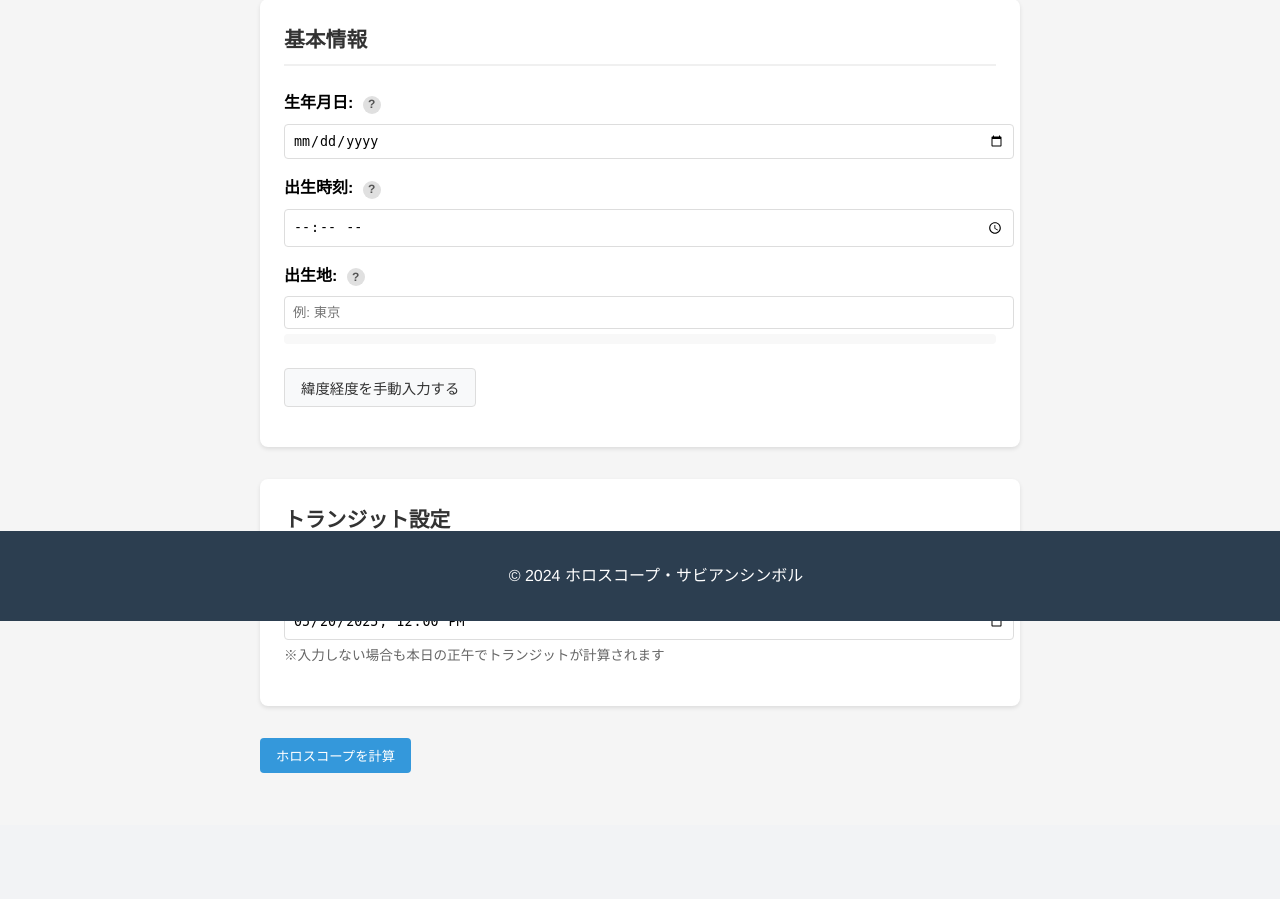
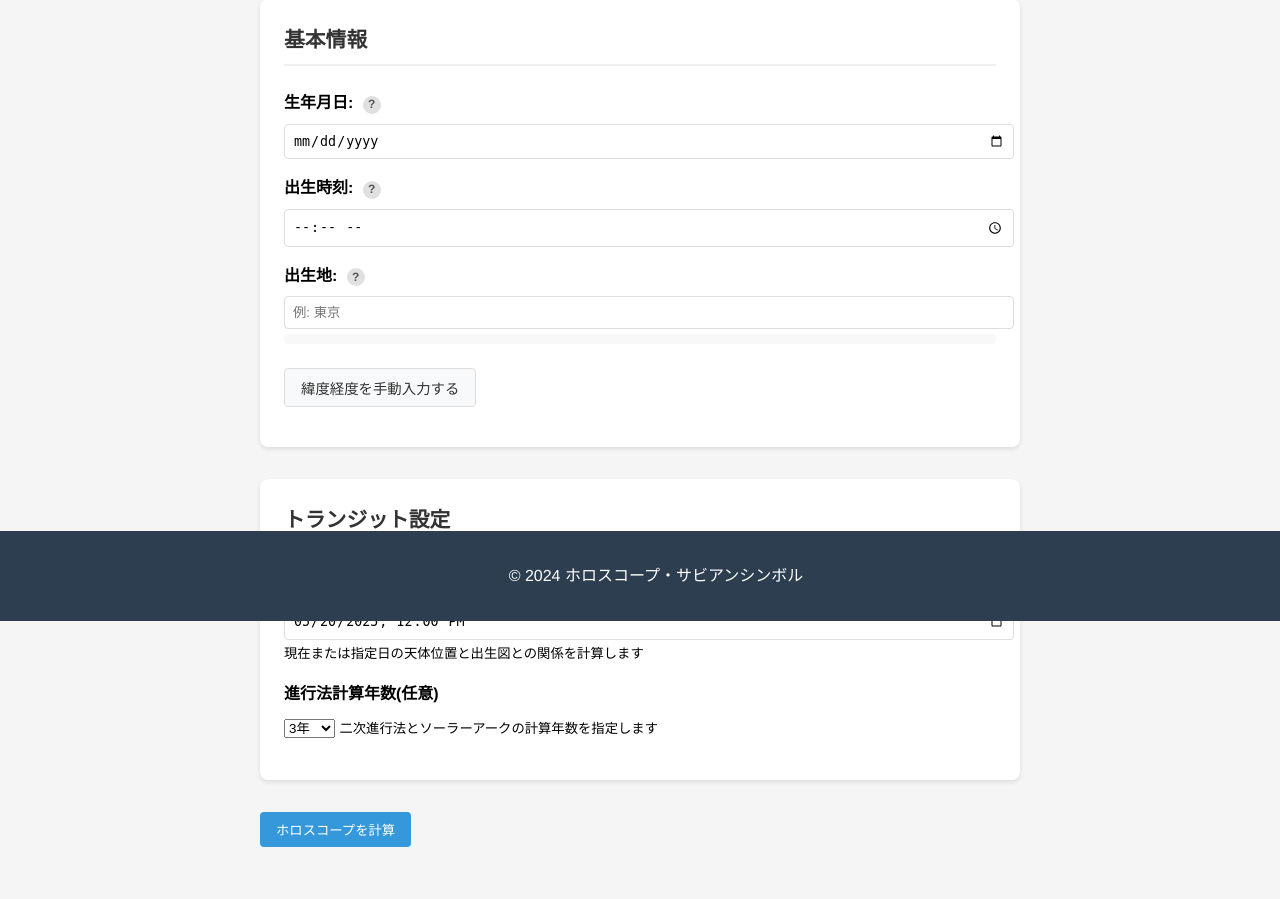
Before and after one commit to OKYN-personal/Vercel_horoscope, a Flask app: page / in a window 1280 px wide. Shown: the part 179-1078 px from the top of the page. Before the commit the page ends 952 px from the top, so only its background shows below. Run offline with Flask 3, Linux system fonts and the light colour scheme; some libraries are stand-ins or nearby versions.

Commit message:
二次進行法（Secondary Progression）機能を実装

```diff
--- a/app/horoscope.py
+++ b/app/horoscope.py
@@ -635,3 +635,96 @@ def calculate_winter_solstice_sabian(year, latitude_tokyo=35.6895, longitude_tok
     jd_winter_solstice_ut = find_solar_longitude_event_jd_ut(year, 270.0)
     winter_solstice_data = calculate_celestial_sabian_at_event(jd_winter_solstice_ut, f"{year}年 冬至点")
     return winter_solstice_data
+
+def calculate_secondary_progression(birth_date, birth_time, birth_place, latitude, longitude,
+                                    timezone_offset_input, years_to_forecast=3):
+    """二次進行法による天体位置計算（1日=1年の法則）
+
+    Args:
+        birth_date (date): 誕生日
+        birth_time (time): 誕生時間
+        birth_place (str): 出生地
+        latitude (float): 緯度
+        longitude (float): 経度
+        timezone_offset_input (float): タイムゾーンオフセット
+        years_to_forecast (int, optional): 計算する年数. デフォルトは3年.
+
+    Returns:
+        list: 各年の進行天体位置情報
+    """
+    swe.set_ephe_path('ephe')
+    tf = TimezoneFinder()
+    timezone_str = tf.timezone_at(lng=longitude, lat=latitude)
+    tz = None
+    if timezone_str:
+        try:
+            tz = pytz.timezone(timezone_str)
+        except pytz.exceptions.UnknownTimeZoneError:
+            tz = timezone(timedelta(hours=timezone_offset_input))
+    else:
+        tz = timezone(timedelta(hours=timezone_offset_input))
+
+    dt_naive = datetime.combine(birth_date, birth_time)
+    if hasattr(tz, 'localize'):
+        dt_aware_birth = tz.localize(dt_naive)
+    else:
+        dt_aware_birth = dt_naive.replace(tzinfo=tz)
+
+    jd_ut_birth = swe.utc_to_jd(
+        dt_aware_birth.year, dt_aware_birth.month, dt_aware_birth.day,
+        dt_aware_birth.hour, dt_aware_birth.minute, dt_aware_birth.second, 1
+    )[1]
+
+    forecast_data = []
+    current_actual_age = get_current_age(birth_date)
+
+    for i in range(years_to_forecast):
+        # 現在の年齢 + i年後
+        age_for_forecast_year = current_actual_age + i
+
+        # 二次進行法: 誕生日からage_for_forecast_year日後の天体位置を計算
+        # 1日=1年の法則
+        progressed_jd = jd_ut_birth + age_for_forecast_year
+
+        yearly_planets_data = []
+        for planet_name in PLANETS_FOR_FORECAST:
+            planet_id = PLANETS[planet_name]
+
+            # 進行後の天体位置を計算
+            pos, retflag = swe.calc_ut(progressed_jd, planet_id, swe.FLG_SPEED)
+
+            longitude = pos[0]
+            planet_details = get_planet_details(longitude, planet_name)
+            sabian_symbol = get_sabian_symbol(longitude)
+
+            yearly_planets_data.append({
+                'name': planet_name,
+                'name_jp': PLANET_NAMES_JP.get(planet_name, planet_name),
+                'longitude': longitude,
+                'sign': planet_details['sign'],
+                'sign_jp': planet_details['sign_jp'],
+                'degree_in_sign_decimal': planet_details['degree'],
+                'degree_formatted': planet_details['degree_formatted'],
+                'sabian_symbol': sabian_symbol,
+                'glyph': get_planet_glyph(planet_name),
+                'retrograde': pos[3] < 0  # 逆行情報も追加
+            })
+
+        # 進行時の日付を計算 (天文学的な日付、実際の誕生日からの進行ではない)
+        progressed_date = jd_to_datetime(progressed_jd)
+
+        forecast_data.append({
+            'year_offset': i + 1, # 1年目, 2年目, ...
+            'age': age_for_forecast_year, # 予測時の年齢
+            'progressed_date': progressed_date.strftime('%Y-%m-%d'), # 進行日付
+            'planets': yearly_planets_data
+        })
+
+    swe.close()
+    return forecast_data
+
+def jd_to_datetime(jd):
+    """ユリウス日から日時オブジェクトへの変換"""
+    dt_tuple = swe.jdut1_to_utc(jd)
+    return datetime(dt_tuple[0], dt_tuple[1], dt_tuple[2],
+                  dt_tuple[3], dt_tuple[4], int(dt_tuple[5]))
--- a/app/routes.py
+++ b/app/routes.py
@@ -5,7 +5,8 @@ from datetime import datetime
 # from app import create_app # create_appは循環参照になる可能性があるので通常routesからは呼ばない
 from app.horoscope import calculate_natal_chart, calculate_transit, calculate_aspects, generate_aspect_grid, \
     calculate_solar_arc_sabian_forecast, calculate_vernal_equinox_sabian, \
-    calculate_summer_solstice_sabian, calculate_autumnal_equinox_sabian, calculate_winter_solstice_sabian # 新しい関数をインポート
+    calculate_summer_solstice_sabian, calculate_autumnal_equinox_sabian, calculate_winter_solstice_sabian, \
+    calculate_secondary_progression # 新しい関数をインポート
 from app.sabian import get_sabian_symbol # get_interpretation は削除されたのでインポートしない
 from app.pdf_generator import generate_horoscope_pdf
 from app.chart_generator import generate_chart_svg # SVG生成関数をインポート
@@ -251,6 +252,29 @@ def calculate():
             latitude, longitude, timezone_offset
         )
 
+        # 進行法計算年数の取得（デフォルトは3年）
+        progression_years = 3
+        if 'progression_years' in request.form and request.form['progression_years']:
+            try:
+                progression_years = int(request.form['progression_years'])
+            except ValueError:
+                # 整数に変換できない場合はデフォルト値を使用
+                pass
+
+        # ソーラーアーク予測（更新）
+        solar_arc_forecast = calculate_solar_arc_sabian_forecast(
+            birth_date, birth_time, birth_place,
+            latitude, longitude, timezone_offset,
+            years_to_forecast=progression_years
+        )
+
+        # 二次進行法による予測
+        secondary_progression = calculate_secondary_progression(
+            birth_date, birth_time, birth_place,
+            latitude, longitude, timezone_offset,
+            years_to_forecast=progression_years
+        )
+
         # 春分点のサビアンシンボル (ネイタル年)
         vernal_equinox_sabian = calculate_vernal_equinox_sabian(birth_date.year)
 
@@ -295,6 +319,7 @@ def calculate():
             'chart_svg': chart_svg,
             'interpretations': interpretations,
             'solar_arc_forecast': solar_arc_forecast, # PDFに追加
+            'secondary_progression': secondary_progression, # 二次進行法のデータを追加
             'vernal_equinox_sabian': vernal_equinox_sabian, # PDFに追加
             'summer_solstice_sabian': summer_solstice_sabian, # PDFに追加
             'autumnal_equinox_sabian': autumnal_equinox_sabian, # PDFに追加
@@ -333,6 +358,7 @@ def calculate():
             'pdf_url': pdf_url,
             'interpretations': interpretations,
             'solar_arc_forecast': solar_arc_forecast,
+            'secondary_progression': secondary_progression, # 二次進行法のデータを追加
             'vernal_equinox_sabian': vernal_equinox_sabian,
             'summer_solstice_sabian': summer_solstice_sabian,
             'autumnal_equinox_sabian': autumnal_equinox_sabian,
--- a/app/templates/index.html
+++ b/app/templates/index.html
@@ -163,14 +163,20 @@
         <div class="form-section">
             <h2>トランジット設定</h2>
             <div class="form-group">
-                <label for="transitDate">トランジット日時:
-                    <span class="tooltip">
-                        <span class="tooltip-icon">?</span>
-                        <span class="tooltip-text">トランジット（現在や特定日の天体配置）を計算する日時を指定します。デフォルトは本日の正午です。</span>
-                    </span>
-                </label>
-                <input type="datetime-local" id="transitDate" name="transitDate" max="9999-12-31T23:59">
-                <small class="help-text">※入力しない場合も本日の正午でトランジットが計算されます</small>
+                <label for="transitDate">トランジット日時<span class="optional">(任意: 未指定の場合は現在時刻)</span></label>
+                <input type="datetime-local" class="form-control" id="transitDate" name="transitDate" value="{{ today_datetime }}">
+                <small class="form-text text-muted">現在または指定日の天体位置と出生図との関係を計算します</small>
+            </div>
+
+            <!-- 進行法オプション -->
+            <div class="form-group">
+                <label for="progression_years">進行法計算年数<span class="optional">(任意)</span></label>
+                <select class="form-control" id="progression_years" name="progression_years">
+                    <option value="3" selected>3年</option>
+                    <option value="5">5年</option>
+                    <option value="10">10年</option>
+                </select>
+                <small class="form-text text-muted">二次進行法とソーラーアークの計算年数を指定します</small>
             </div>
         </div>
 
```
Also changed, not shown: app/templates/horoscope_pdf.html (+33 -0 lines), app/templates/result.html (+33 -0 lines).
